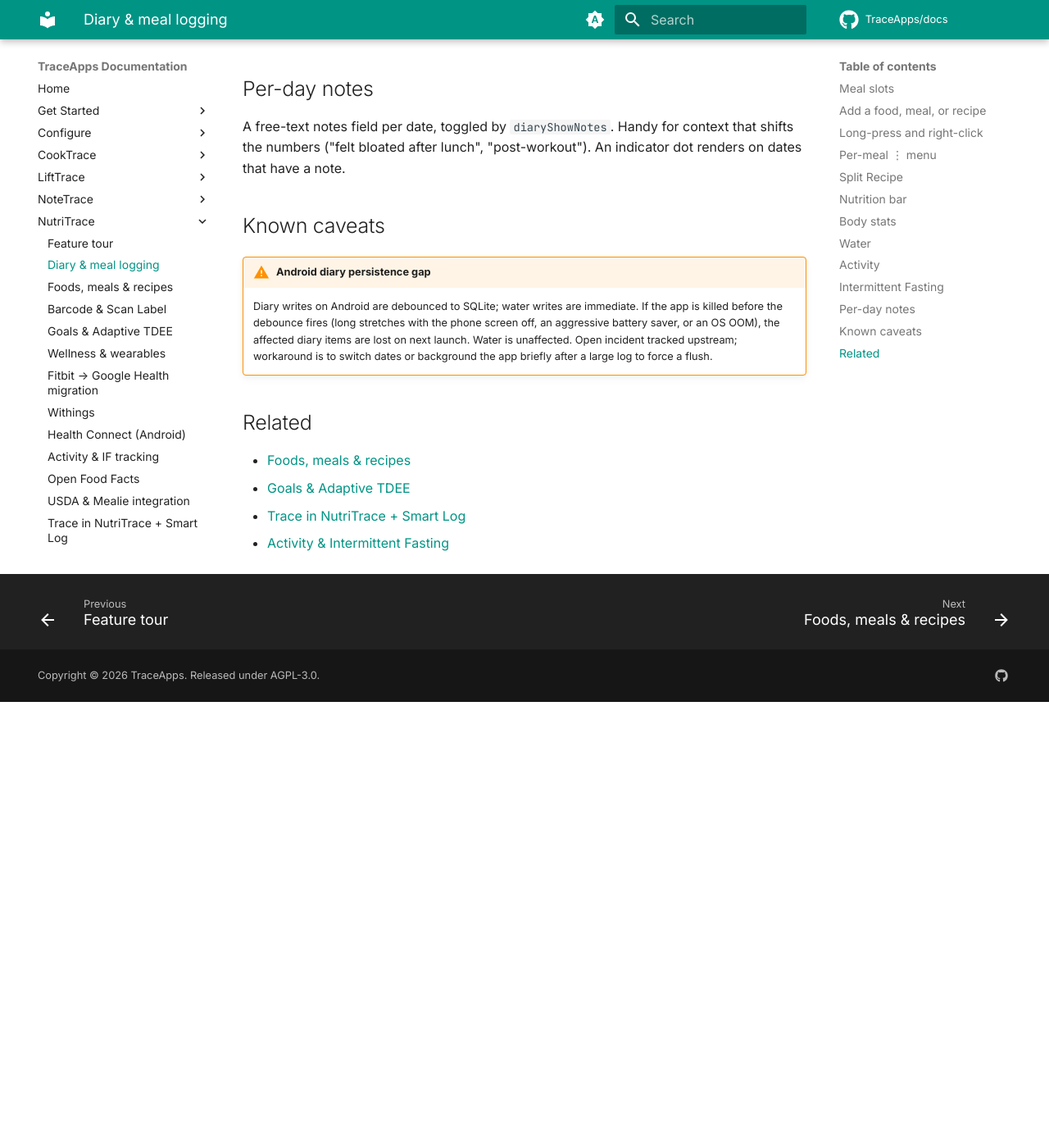
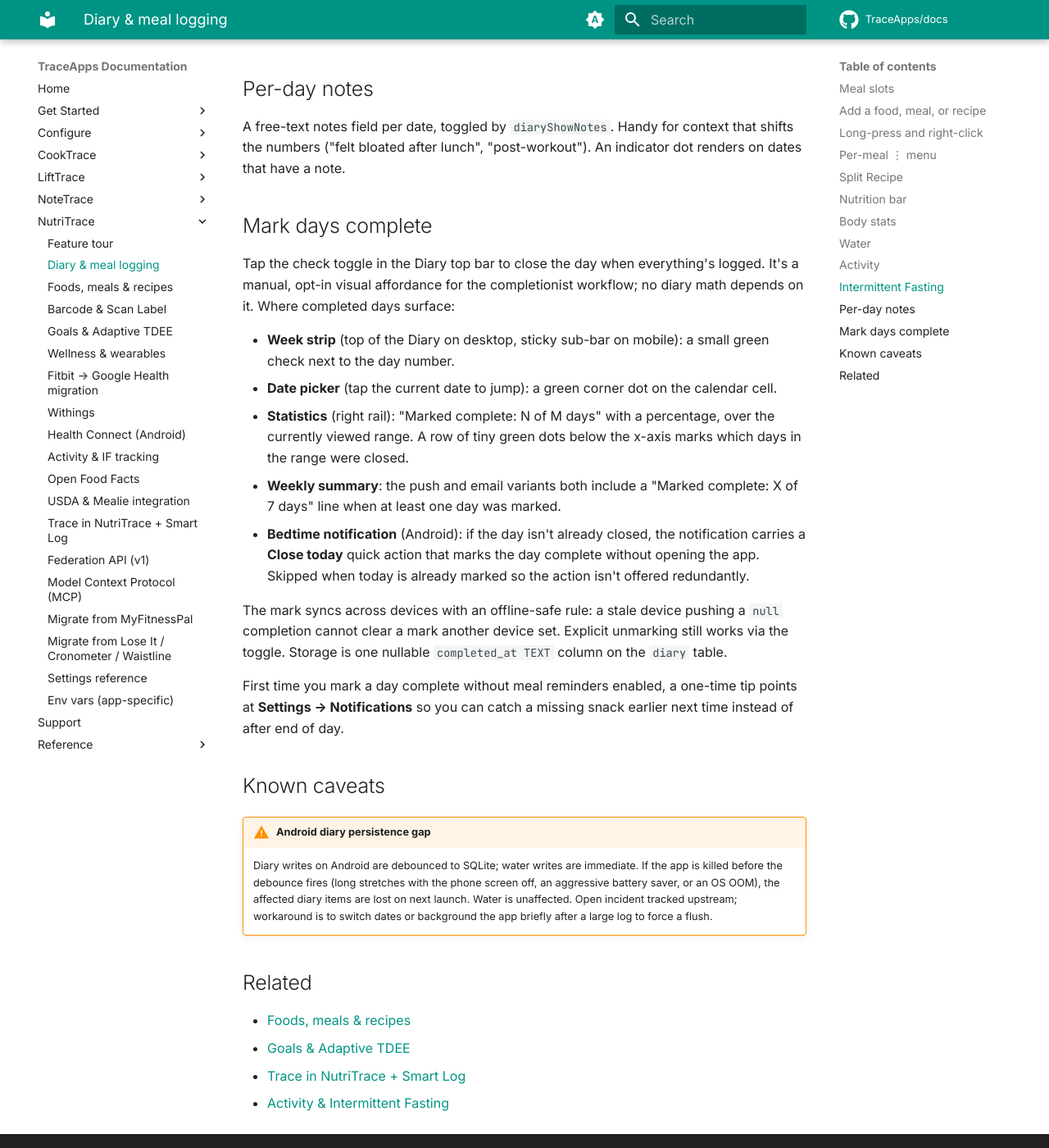
Before and after one commit to TraceApps/docs, an MkDocs documentation site: the page built from docs/nutritrace/diary.md, in a window 1280 px wide and 1400 px high, scrolled down 3165 px. Shown: the whole window at 82% size. Built offline with MkDocs 1.6.1 and Material for MkDocs 9.7.7, drawn with Linux system fonts in a browser that asks for light colours; comment, search, counter and statistics services are not loaded; before the commit the page ends 4021 px from its top, so only the background shows below that.

Commit message:
docs(nutritrace/diary) mark days complete surface (#207)
(cherry picked from commit f145a8eb9be49b61d6f4ba5136390eb78d3c4a8d)

```diff
--- a/docs/nutritrace/diary.md
+++ b/docs/nutritrace/diary.md
@@ -75,6 +75,20 @@ Toggle `fastingEnabled` and the IF widget appears above the meal cards. Presets
 
 A free-text notes field per date, toggled by `diaryShowNotes`. Handy for context that shifts the numbers ("felt bloated after lunch", "post-workout"). An indicator dot renders on dates that have a note.
 
+## Mark days complete
+
+Tap the check toggle in the Diary top bar to close the day when everything's logged. It's a manual, opt-in visual affordance for the completionist workflow; no diary math depends on it. Where completed days surface:
+
+- **Week strip** (top of the Diary on desktop, sticky sub-bar on mobile): a small green check next to the day number.
+- **Date picker** (tap the current date to jump): a green corner dot on the calendar cell.
+- **Statistics** (right rail): "Marked complete: N of M days" with a percentage, over the currently viewed range. A row of tiny green dots below the x-axis marks which days in the range were closed.
+- **Weekly summary**: the push and email variants both include a "Marked complete: X of 7 days" line when at least one day was marked.
+- **Bedtime notification** (Android): if the day isn't already closed, the notification carries a **Close today** quick action that marks the day complete without opening the app. Skipped when today is already marked so the action isn't offered redundantly.
+
+The mark syncs across devices with an offline-safe rule: a stale device pushing a `null` completion cannot clear a mark another device set. Explicit unmarking still works via the toggle. Storage is one nullable `completed_at TEXT` column on the `diary` table.
+
+First time you mark a day complete without meal reminders enabled, a one-time tip points at **Settings → Notifications** so you can catch a missing snack earlier next time instead of after end of day.
+
 ## Known caveats
 
 !!! warning "Android diary persistence gap"
```
